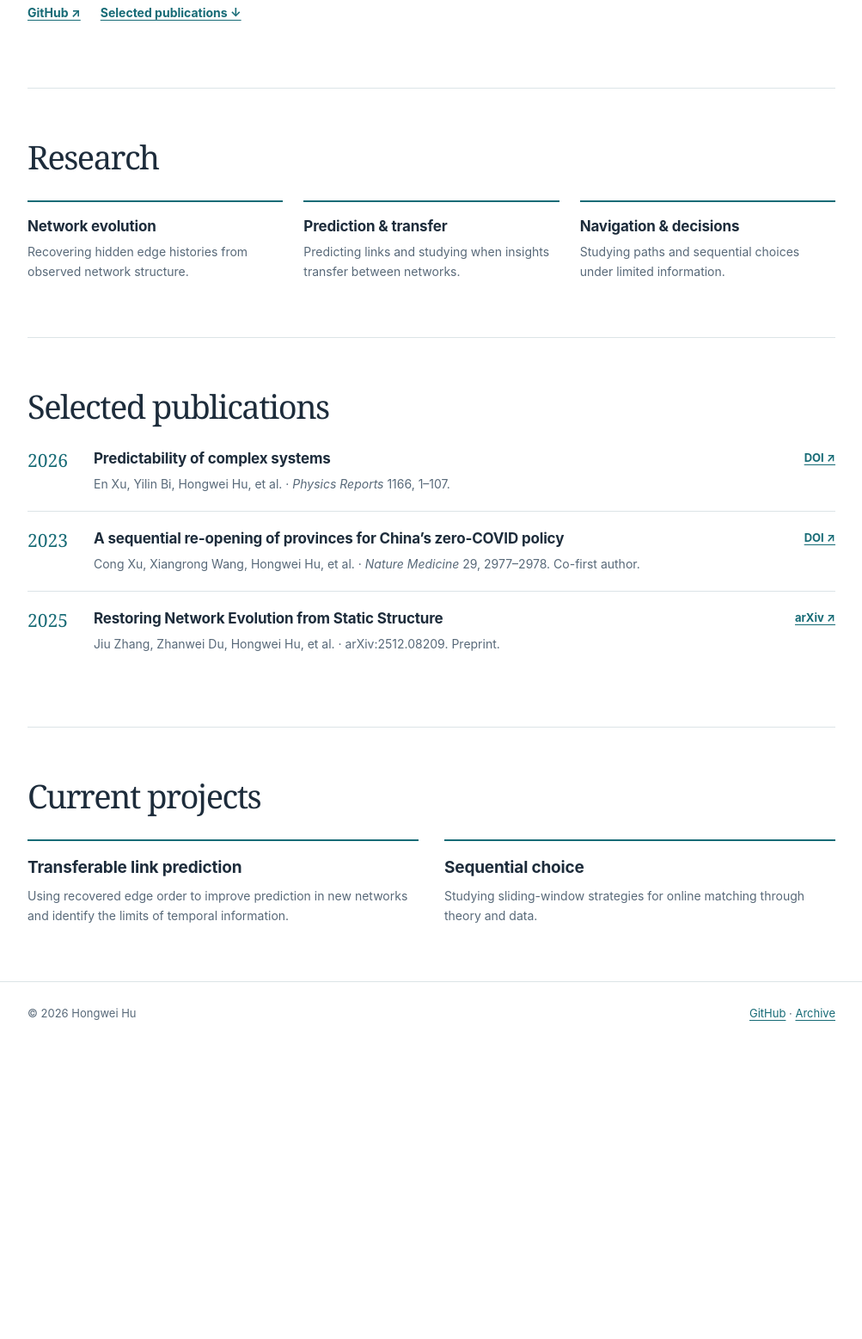
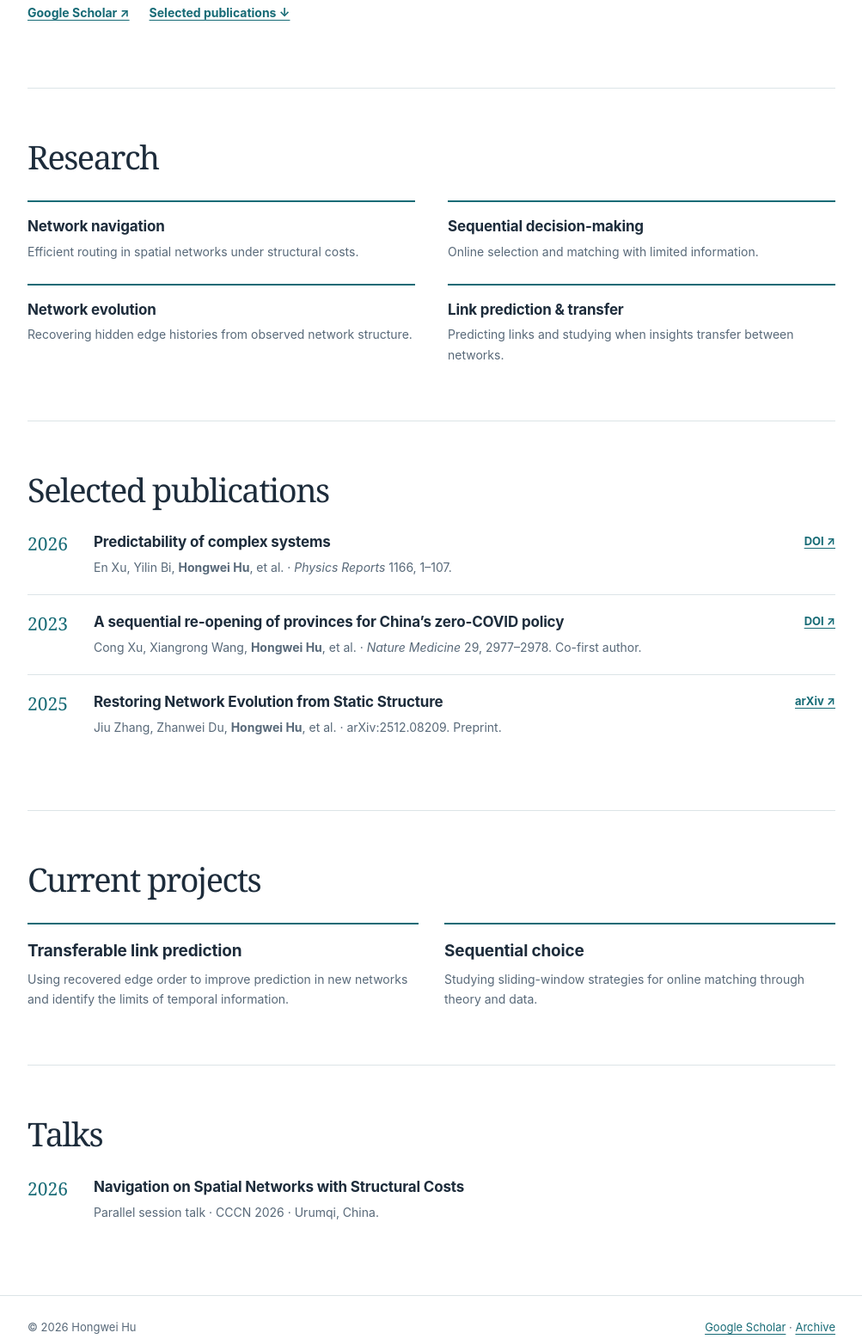
Before and after one commit to Hhw03/hhw.github.io, a plain HTML site: page index.html in a window 1280 px wide. Shown: the part 445-2002 px from the top of the page at 86% size, without its empty margins (138-1141 px from the left). Before the commit the page ends 1669 px from the top, so only its background shows below. Drawn offline with Linux system fonts and the light colour scheme.

Commit message:
Reorder research topics and add CCCN talk and Scholar link

```diff
--- a/index.html
+++ b/index.html
@@ -32,7 +32,7 @@
     h2 { font-size:38px; line-height:1.2; margin:0 0 27px; }
     h3 { margin:0 0 5px; font-size:17px; line-height:1.4; letter-spacing:-.01em; }
     p { margin-top:0; }
-    .research { display:grid; grid-template-columns:repeat(3,minmax(0,1fr)); gap:24px; }
+    .research { display:grid; grid-template-columns:repeat(2,minmax(0,1fr)); gap:26px 38px; }
     .research article { border-top:2px solid var(--accent); padding-top:17px; }
     .research p,.project p { color:var(--muted); font-size:14px; margin:0; }
     .paper { display:grid; grid-template-columns:58px minmax(0,1fr) 68px; gap:19px; padding:20px 0; border-top:1px solid var(--line); }
@@ -72,6 +72,7 @@
         <a href="#research">Research</a>
         <a href="#publications">Publications</a>
         <a href="#projects">Projects</a>
+        <a href="#talks">Talks</a>
       </nav>
     </div>
   </header>
@@ -81,23 +82,24 @@
       <h1 id="name">Hongwei Hu</h1>
       <p class="lead">I study how networks evolve, what their structure reveals, and what we can predict from incomplete information.</p>
       <p class="summary">My work spans network reconstruction, link prediction, cross-network transfer, and predictability. I also study navigation and sequential decisions.</p>
-      <div class="hero-links"><a href="https://github.com/Hhw03">GitHub ↗</a><a href="#publications">Selected publications ↓</a></div>
+      <div class="hero-links"><a href="https://scholar.google.com/citations?user=fZw9sV8AAAAJ">Google Scholar ↗</a><a href="#publications">Selected publications ↓</a></div>
     </section>
 
     <section class="section" id="research" aria-labelledby="research-title">
       <h2 id="research-title">Research</h2>
       <div class="research">
+        <article><h3>Network navigation</h3><p>Efficient routing in spatial networks under structural costs.</p></article>
+        <article><h3>Sequential decision-making</h3><p>Online selection and matching with limited information.</p></article>
         <article><h3>Network evolution</h3><p>Recovering hidden edge histories from observed network structure.</p></article>
-        <article><h3>Prediction &amp; transfer</h3><p>Predicting links and studying when insights transfer between networks.</p></article>
-        <article><h3>Navigation &amp; decisions</h3><p>Studying paths and sequential choices under limited information.</p></article>
+        <article><h3>Link prediction &amp; transfer</h3><p>Predicting links and studying when insights transfer between networks.</p></article>
       </div>
     </section>
 
     <section class="section" id="publications" aria-labelledby="publications-title">
       <h2 id="publications-title">Selected publications</h2>
-      <article class="paper"><div class="year">2026</div><div><h3>Predictability of complex systems</h3><p>En Xu, Yilin Bi, Hongwei Hu, et al. · <em>Physics Reports</em> 1166, 1–107.</p></div><a href="https://doi.org/10.1016/j.physrep.2026.01.001">DOI ↗</a></article>
-      <article class="paper"><div class="year">2023</div><div><h3>A sequential re-opening of provinces for China’s zero-COVID policy</h3><p>Cong Xu, Xiangrong Wang, Hongwei Hu, et al. · <em>Nature Medicine</em> 29, 2977–2978. Co-first author.</p></div><a href="https://doi.org/10.1038/s41591-022-02177-4">DOI ↗</a></article>
-      <article class="paper"><div class="year">2025</div><div><h3>Restoring Network Evolution from Static Structure</h3><p>Jiu Zhang, Zhanwei Du, Hongwei Hu, et al. · arXiv:2512.08209. Preprint.</p></div><a href="https://arxiv.org/abs/2512.08209">arXiv ↗</a></article>
+      <article class="paper"><div class="year">2026</div><div><h3>Predictability of complex systems</h3><p>En Xu, Yilin Bi, <strong>Hongwei Hu</strong>, et al. · <em>Physics Reports</em> 1166, 1–107.</p></div><a href="https://doi.org/10.1016/j.physrep.2026.01.001">DOI ↗</a></article>
+      <article class="paper"><div class="year">2023</div><div><h3>A sequential re-opening of provinces for China’s zero-COVID policy</h3><p>Cong Xu, Xiangrong Wang, <strong>Hongwei Hu</strong>, et al. · <em>Nature Medicine</em> 29, 2977–2978. Co-first author.</p></div><a href="https://doi.org/10.1038/s41591-022-02177-4">DOI ↗</a></article>
+      <article class="paper"><div class="year">2025</div><div><h3>Restoring Network Evolution from Static Structure</h3><p>Jiu Zhang, Zhanwei Du, <strong>Hongwei Hu</strong>, et al. · arXiv:2512.08209. Preprint.</p></div><a href="https://arxiv.org/abs/2512.08209">arXiv ↗</a></article>
     </section>
 
     <section class="section" id="projects" aria-labelledby="projects-title">
@@ -107,7 +109,11 @@
         <article class="project"><h3>Sequential choice</h3><p>Studying sliding-window strategies for online matching through theory and data.</p></article>
       </div>
     </section>
+    <section class="section" id="talks" aria-labelledby="talks-title">
+      <h2 id="talks-title">Talks</h2>
+      <article class="paper"><div class="year">2026</div><div><h3>Navigation on Spatial Networks with Structural Costs</h3><p>Parallel session talk · CCCN 2026 · Urumqi, China.</p></div></article>
+    </section>
   </main>
-  <footer><div class="wrap"><span>© 2026 Hongwei Hu</span><span><a href="https://github.com/Hhw03">GitHub</a> · <a href="./2023/12/21/NLP-project2/">Archive</a></span></div></footer>
+  <footer><div class="wrap"><span>© 2026 Hongwei Hu</span><span><a href="https://scholar.google.com/citations?user=fZw9sV8AAAAJ">Google Scholar</a> · <a href="./2023/12/21/NLP-project2/">Archive</a></span></div></footer>
 </body>
 </html>
```
